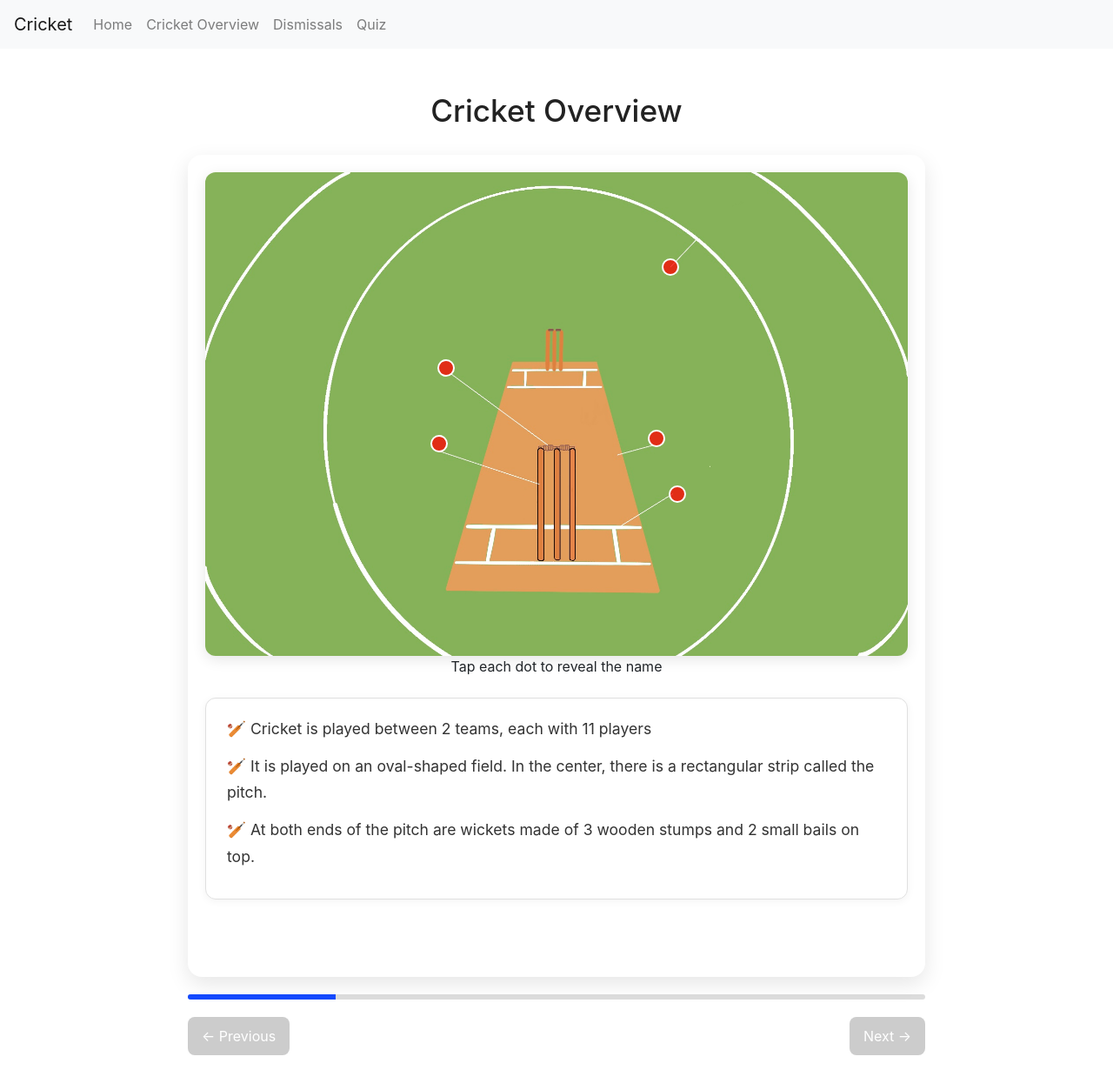
After one commit to ltxom/COMS4170-Cricket-Dismissals, a Flask app: page /overview in a window 1280 px wide. The commit adds this page. Shown: the whole page at 87% size. Run offline with Flask 3, Linux system fonts and the light colour scheme; some libraries are stand-ins or nearby versions.

Commit message:
Added Cricket Overview

```diff
--- a/server.py
+++ b/server.py
@@ -5,11 +5,77 @@ import itertools
 import re
 app = Flask(__name__)
 
-
+cricket_overview = {
+        1: {
+            "image": "static/images/wicket.JPG",
+            "hotspots": [
+                {"top": "52%", "left": "32%", "label": "Stumps"},
+                {"top": "37%", "left": "33%", "label": "Bails"},
+                {"top": "51%", "left": "63%", "label": "Pitch"},
+                {"top": "62%", "left": "66%", "label": "Crease line"},
+                {"top": "17%", "left": "65%", "label": "Infield Boundary"}
+            ],
+            "description": [
+                "🏏 Cricket is played between 2 teams, each with 11 players",
+                "🏏 It is played on an oval-shaped field. In the center, there is a rectangular strip called the pitch.",
+                "🏏 At both ends of the pitch are wickets made of 3 wooden stumps and 2 small bails on top."
+            ]
+        },
+        2: {
+            "image": "static/images/field.JPG",
+            "hotspots": [
+                {"top": "65%", "left": "28%", "label": "Batsman (Striker)"},
+                {"top": "58%", "left": "57%", "label": "Batsman (Non-striker)"},
+                {"top": "52%", "left": "72%", "label": "Bowler"},
+                {"top": "35%", "left": "82%", "label": "Umpire"},
+                {"top": "40%", "left": "23%", "label": "Fielder"}
+            ],
+            "description": [
+                "🏏 Batting team has two batters on the field at a time, standing at opposite ends of the pitch.",
+                "🥎 The bowler bowls the ball from one end of the pitch to the batter standing at the other end.",
+                "🏏 The batter tries to protect the stumps and score runs."
+            ]
+        },
+        3: {
+            "image": "https://media1.giphy.com/media/v1.Y2lkPTc5MGI3NjExMGFsMnZuMHcwdTR3dGRka3o0NmdzODNydnhkYWYyaGJuZ3M4NXphcSZlcD12MV9pbnRlcm5hbF9naWZfYnlfaWQmY3Q9Zw/kDXtscxqmTgm9XIWXk/giphy.gif",
+            "description": [
+                "Each team takes turns to bat and bowl/field. The bowler delivers the ball to the batter, who tries to hit it with a bat. The batter stands in front of the stumps and tries not to let the ball hit them.",
+                "🥎 Hitting the ball and running between the wickets (1 run)",
+                "🥎 Hitting the ball to the boundary along the ground (4 runs)",
+                "🥎 Hitting the ball over the boundary without it touching the ground (6 runs)"
+            ]
+        },
+        4: {
+            "image": "https://media.giphy.com/media/v1.Y2lkPTc5MGI3NjExcDRlY3JtcWR2OGJ6Z2pnbnd6MDd3Mmg0NjdkNDF3Mjg3OWJzcjFsdyZlcD12MV9naWZzX3NlYXJjaCZjdD1n/kEWuibK6peH2LqbFsa/giphy.gif",
+            "description": [
+                "Getting Out: The fielding team tries to get the batter out. This is called a dismissal.",
+                "🥎 Bowled",
+                "🥎 Caught",
+                "🥎 Run out",
+                "🥎 LBW"
+            ]
+        },
+        5: {
+            "image": "https://media.giphy.com/media/XvisXTFLX4SuCEZzew/giphy.gif?cid=ecf05e47exw3wat42s3nb5l691srzfubxit1lng765t19x3n&ep=v1_gifs_search&rid=giphy.gif&ct=g",
+            "description": [
+                "When the batting team finishes their innings (either all players are out or all overs are completed), the teams switch roles.",
+                "🏏 What is an over? An over consists of 6 balls bowled by one bowler. The number of overs in a match depends on the format ex. T20 has 20 overs per team.",
+                "🏏 The team that scores the most runs in their innings wins the match."
+            ]
+        }
+    }
 @app.route('/')
 def home():
     return render_template('homepage.html')
 
+@app.route('/overview')
+def overview():
+    return render_template('overview.html', slides=cricket_overview)
+
+
+@app.route('/dismissals')
+def dismissals():
+    return render_template('dismissals.html')
 
 if __name__ == '__main__':
    app.run(debug = True, port=5001)
--- /dev/null
+++ b/static/overview.css
@@ -0,0 +1,137 @@
+.overviewHeader {
+    text-align: center;
+    font-size: 2.2rem;
+    margin-bottom: 30px;
+    margin-top: 30px;
+    color: #222;
+}
+
+.slider {
+    position: relative;
+    overflow: hidden;
+    border-radius: 16px;
+    background-color: white;
+    box-shadow: 0 8px 24px rgba(0, 0, 0, 0.1);
+}
+
+.slides {
+    display: flex;
+    transition: transform 0.6s ease-in-out;
+}
+
+.slide {
+    min-width: 100%;
+    padding: 20px;
+    position: relative;
+}
+
+.slide img {
+    width: 100%;
+    border-radius: 12px;
+    box-shadow: 0 4px 16px rgba(0, 0, 0, 0.1);
+}
+
+.field-container {
+    position: relative;
+    width: 100%;
+}
+
+.player {
+    position: absolute;
+    width: 20px;
+    height: 20px;
+    border-radius: 50%;
+    background-color: rgba(255, 0, 0, 0.75);
+    border: 2px solid white;
+    cursor: pointer;
+}
+
+.label {
+    position: absolute;
+    background-color: rgba(0, 0, 0, 0.75);
+    color: #fff;
+    padding: 5px 10px;
+    border-radius: 6px;
+    font-size: 14px;
+    white-space: nowrap;
+    pointer-events: none;
+    transform: translate(-50%, -130%);
+    display: none;
+    z-index: 10;
+}
+
+.description {
+    margin-top: 24px;
+    padding: 20px 24px;
+    background-color: #ffffff;
+    border: 1px solid #e0e0e0;
+    border-radius: 12px;
+    box-shadow: 0 2px 10px rgba(0, 0, 0, 0.05);
+    font-size: 1.1rem;
+    line-height: 1.75;
+    color: #333;
+    animation: fadeInUp 0.5s ease both;
+}
+
+
+.description p {
+    margin-bottom: 12px;
+}
+
+
+
+.nav-buttons {
+    display: flex;
+    justify-content: space-between;
+    margin-top: 20px;
+    margin-bottom: 20px;
+}
+
+.nav-buttons button {
+    background-color: #144aff;
+    color: white;
+    border: none;
+    padding: 10px 16px;
+    border-radius: 8px;
+    font-size: 1rem;
+    cursor: pointer;
+    transition: background-color 0.3s ease;
+}
+
+.nav-buttons button:hover {
+    background-color: #0e3fdc;
+}
+
+.progress {
+    height: 6px;
+    background-color: #ddd;
+    border-radius: 5px;
+    margin-top: 20px;
+    margin-bottom: 20px;
+    overflow: hidden;
+}
+
+.progress-bar {
+    height: 100%;
+    width: 0%;
+    background-color: #144aff;
+    transition: width 0.3s ease;
+}
+
+
+.overviewSlider {
+    width: 80%;
+    width: 80%;
+    max-width: 1000px;
+    margin: 0 auto;
+    padding: 20px;
+}
+
+.descriptionImage {
+text-align: center;
+}
+
+.nav-buttons button:disabled {
+    background-color: #ccc;
+    cursor: not-allowed;
+}
--- /dev/null
+++ b/static/overview.js
@@ -0,0 +1,104 @@
+const slides = document.getElementById('slides');
+const progressBar = document.getElementById('progressBar');
+const allSlides = document.querySelectorAll('.slide');
+const totalSlides = allSlides.length;
+const nextBtn = document.querySelector('.nav-buttons button:nth-child(2)');
+const prevBtn = document.querySelector('.nav-buttons button:nth-child(1)');
+
+let currentIndex = 0;
+let clickedMap = {}; // Track clicked hotspots for each slide
+
+function updateSlider() {
+    const offset = -currentIndex * 100;
+    slides.style.transform = `translateX(${offset}%)`;
+    progressBar.style.width = `${((currentIndex + 1) / totalSlides) * 100}%`;
+
+    const tooltip = document.getElementById("tooltip");
+    if (tooltip) tooltip.style.display = "none";
+
+    const currentSlide = allSlides[currentIndex];
+    const currentPlayers = currentSlide.querySelectorAll('.player');
+
+    if (!clickedMap[currentIndex]) {
+        clickedMap[currentIndex] = new Set();
+    }
+
+    if (currentPlayers.length === 0 || clickedMap[currentIndex].size === currentPlayers.length) {
+        nextBtn.disabled = false;
+    } else {
+        nextBtn.disabled = true;
+    }
+
+    // Disable the Previous button on the first slide
+    prevBtn.disabled = currentIndex === 0;
+
+    // Change the "Next" button text and action on the last slide
+    if (currentIndex === totalSlides - 1) {
+        nextBtn.textContent = "Dismissals →";
+        nextBtn.onclick = function() {
+            window.location.href = "/dismissals";
+        };
+    } else {
+        // Default Next button functionality
+        nextBtn.textContent = "Next →";
+        nextBtn.onclick = nextSlide;
+    }
+}
+
+
+function nextSlide() {
+    if (currentIndex < totalSlides - 1) {
+        currentIndex++;
+        updateSlider();
+        window.scrollTo({ top: 0, behavior: 'smooth' });
+    }
+
+}
+
+function prevSlide() {
+    if (currentIndex > 0) {
+        currentIndex--;
+        updateSlider();
+    }
+}
+
+function showLabel(button, position) {
+    const tooltip = document.getElementById("tooltip");
+    const rect = button.getBoundingClientRect();
+    const container = document.querySelector(".field-container").getBoundingClientRect();
+
+    const top = rect.top - container.top;
+    const left = rect.left - container.left;
+
+    tooltip.style.top = `${top}px`;
+    tooltip.style.left = `${left}px`;
+    tooltip.textContent = position;
+    tooltip.style.display = "block";
+
+    // Mark the button as clicked to keep the label visible
+    button.setAttribute("data-clicked", "true");
+
+    // Change the color of the clicked hotspot to a lighter shade
+    button.style.backgroundColor = "rgba(255, 0, 0, 0.25)"; // Lighten the red color
+
+    if (!clickedMap[currentIndex]) {
+        clickedMap[currentIndex] = new Set();
+    }
+
+    clickedMap[currentIndex].add(button);
+
+    const currentSlide = allSlides[currentIndex];
+    const currentPlayers = currentSlide.querySelectorAll('.player');
+
+    if (clickedMap[currentIndex].size === currentPlayers.length) {
+        nextBtn.disabled = false;
+    }
+}
+
+
+updateSlider();
+
+// Attach functions to global scope so HTML can call them
+window.nextSlide = nextSlide;
+window.prevSlide = prevSlide;
+window.showLabel = showLabel;
--- /dev/null
+++ b/templates/dismissals.html
@@ -0,0 +1,5 @@
+{% extends "layout.html" %}
+
+{% block content %}
+
+{% endblock %}
--- a/templates/homepage.html
+++ b/templates/homepage.html
@@ -6,7 +6,8 @@
 <div class="page-container">
     <h1 class="heading">Welcome to Cricket World</h1>
     <p class="subheading">Dive into the world of cricket, one step at a time.</p>
-    <a href="overview.html" class="overview-button">Cricket Overview</a>
+    <a href="{{ url_for('overview') }}" class="overview-button">Cricket Overview</a>
+
 
 </div>
 
--- a/templates/layout.html
+++ b/templates/layout.html
@@ -22,7 +22,6 @@
 <body>
 
     <nav class="navbar navbar-expand-lg navbar-light bg-light">
-        <div class="container">
     <a class="navbar-brand" href="/">Cricket</a>
     <button class="navbar-toggler" type="button" data-bs-toggle="collapse" data-bs-target="#navbarNavAltMarkup"
             aria-controls="navbarNavAltMarkup" aria-expanded="false" aria-label="Toggle navigation">
@@ -31,11 +30,9 @@
     <div class="collapse navbar-collapse" id="navbarNavAltMarkup">
         <div class="navbar-nav">
             <a class="nav-link" href="/">Home</a>
-                    <a class="nav-link" href="/">Cricket Overview</a>
+            <a class="nav-link" href="/overview">Cricket Overview</a>
             <a class="nav-link" href="/">Dismissals</a>
             <a class="nav-link" href="/">Quiz</a>
-
-                </div>
         </div>
     </div>
 </nav>
--- /dev/null
+++ b/templates/overview.html
@@ -0,0 +1,51 @@
+{% extends "layout.html" %}
+
+{% block content %}
+
+<link rel="stylesheet" href="{{ url_for('static', filename='overview.css') }}">
+
+<div class="overviewSlider">
+    <h1 class="overviewHeader">Cricket Overview</h1>
+
+    <div class="slider">
+        <div class="slides" id="slides">
+            {% for slide_num, slide in slides.items() %}
+            <div class="slide" data-slide-number="{{ slide_num }}">
+                <div class="field-container">
+                    <img src="{{ slide.image }}" alt="Slide {{ slide_num }}" id="fieldImage">
+                    {% if slide.hotspots %}
+                    <p class="descriptionImage">Tap each dot to reveal the name</p>
+                    {% for spot in slide.hotspots %}
+                    <button class="player" style="top: {{ spot.top }}; left: {{ spot.left }};" onclick="showLabel(this, '{{ spot.label }}')"></button>
+                    {% endfor %}
+                    <div class="label" id="tooltip"></div>
+                    {% endif %}
+                </div>
+                <div class="description">
+                    {% for line in slide.description %}
+                    <p>{{ line }}</p>
+                    {% endfor %}
+                </div>
+            </div>
+            {% endfor %}
+        </div>
+
+
+
+    </div>
+
+    <!-- Progress Bar -->
+    <div class="progress">
+        <div class="progress-bar" id="progressBar"></div>
+    </div>
+
+    <!-- Navigation Buttons -->
+    <div class="nav-buttons">
+        <button onclick="prevSlide()">← Previous</button>
+        <button onclick="nextSlide()">Next →</button>
+    </div>
+</div>
+<script type="text/javascript" src="{{ url_for('static', filename='overview.js') }}"></script>
+
+
+{% endblock %}
```
Also changed, not shown: static/images/field.JPG (added), static/images/wicket.jpg (added), 2 other files. Lines whose indentation alone changed are shown as unchanged.
